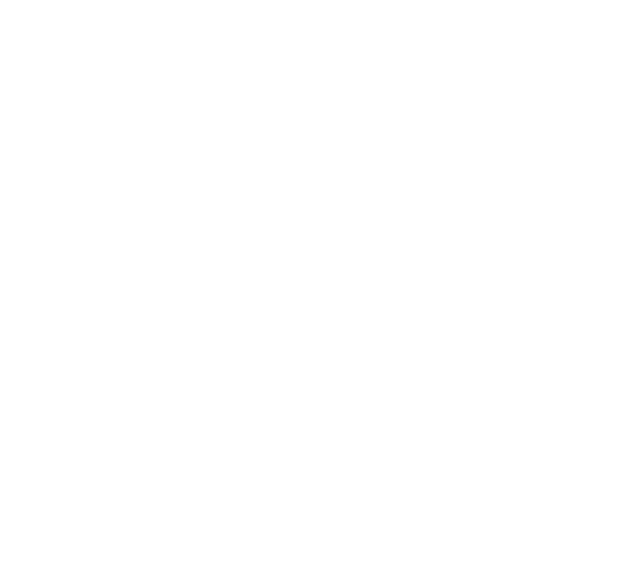
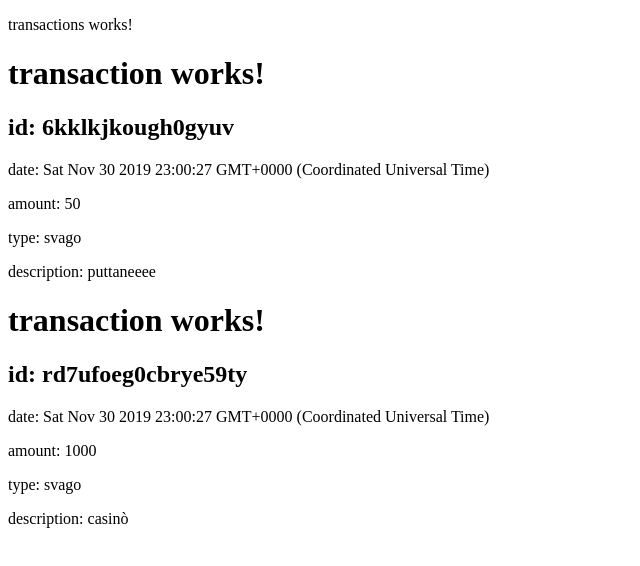
Before and after one commit to belelabestia/pennywize-old, an Angular app in the folder pennywize-client/: page / in a window 1280 px wide. Shown: the top 566 px of the page, without its empty margins (0-640 px from the left). Built offline with nearby package versions, Linux system fonts and the light colour scheme.

Commit message:
Mock componenti transaction

```diff
--- a/pennywize-client/src/app/app-routing.module.ts
+++ b/pennywize-client/src/app/app-routing.module.ts
@@ -1,8 +1,18 @@
 import { NgModule } from '@angular/core';
 import { Routes, RouterModule } from '@angular/router';
+import { TransactionsComponent } from './components/transactions/transactions.component';
 
-
-const routes: Routes = [];
+const routes: Routes = [
+  {
+    path: '',
+    component: TransactionsComponent
+  },
+  {
+    path: '**',
+    redirectTo: '',
+    pathMatch: 'full'
+  }
+];
 
 @NgModule({
   imports: [RouterModule.forRoot(routes)],
--- a/pennywize-client/src/app/components/transaction/transaction.component.html
+++ b/pennywize-client/src/app/components/transaction/transaction.component.html
@@ -1 +1,7 @@
-<p>transaction works!</p>
+<h1>transaction works!</h1>
+
+<h2>id: {{transaction.id}}</h2>
+<p>date: {{transaction.date}}</p>
+<p>amount: {{transaction.amount}}</p>
+<p>type: {{transaction.type}}</p>
+<p>description: {{transaction.description}}</p>
--- a/pennywize-client/src/app/components/transaction/transaction.component.ts
+++ b/pennywize-client/src/app/components/transaction/transaction.component.ts
@@ -1,4 +1,5 @@
-import { Component, OnInit } from '@angular/core';
+import { Component, OnInit, Input } from '@angular/core';
+import { Transaction } from 'src/app/models/transaction';
 
 @Component({
   selector: 'app-transaction',
@@ -6,6 +7,7 @@
   styleUrls: ['./transaction.component.css']
 })
 export class TransactionComponent implements OnInit {
+  @Input() transaction: Transaction;
 
   constructor() { }
 
--- a/pennywize-client/src/app/components/transactions/transactions.component.html
+++ b/pennywize-client/src/app/components/transactions/transactions.component.html
@@ -1 +1,3 @@
 <p>transactions works!</p>
+
+<app-transaction *ngFor="let t of transactions" [transaction]="t"></app-transaction>
--- a/pennywize-client/src/app/components/transactions/transactions.component.ts
+++ b/pennywize-client/src/app/components/transactions/transactions.component.ts
@@ -1,4 +1,5 @@
 import { Component, OnInit } from '@angular/core';
+import { Transaction } from 'src/app/models/transaction';
 
 @Component({
   selector: 'app-transactions',
@@ -6,6 +7,22 @@
   styleUrls: ['./transactions.component.css']
 })
 export class TransactionsComponent implements OnInit {
+  transactions: Transaction[] = [
+    {
+      id: '6kklkjkough0gyuv',
+      amount: '50',
+      type: 'svago',
+      date: new Date(),
+      description: 'puttaneeee'
+    },
+    {
+      id: 'rd7ufoeg0cbrye59ty',
+      amount: '1000',
+      type: 'svago',
+      date: new Date(),
+      description: 'casinò'
+    }
+  ];
 
   constructor() { }
 
--- a/pennywize-client/src/app/models/transaction.ts
+++ b/pennywize-client/src/app/models/transaction.ts
@@ -1,6 +1,6 @@
 export class Transaction {
     id: string;
-    date: string;
+    date: Date;
     amount: string;
     type: string;
     description: string;
```
